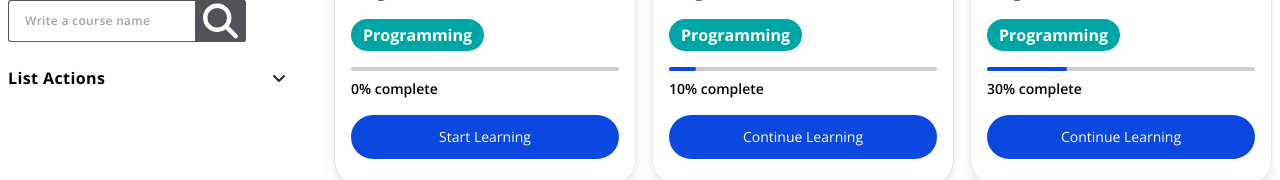
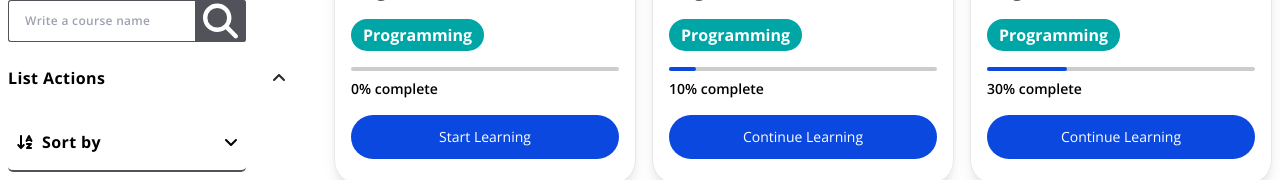
Before and after one commit to FrontEndDevo/NeuraLearnAcademy, a React (Vite) app: page /my-learnings in a window 1280 px wide. Shown: the part 460-640 px from the top of the page. Built offline with nearby package versions, Linux system fonts and the light colour scheme.

Commit message:
Update UserCoursesActions.jsx to set areActionsOpen to true

```diff
--- a/src/components/UserCourses/UserCoursesActions.jsx
+++ b/src/components/UserCourses/UserCoursesActions.jsx
@@ -5,7 +5,7 @@ import Sort from "../../shared/Sort";
 import AllFilters from "../../shared/Filters/AllFilters";
 
 const UserCoursesActions = React.memo(() => {
-  const [areActionsOpen, setAreActionsOpen] = useState(false);
+  const [areActionsOpen, setAreActionsOpen] = useState(true);
 
   return (
     <div className="md:my-6">
```
